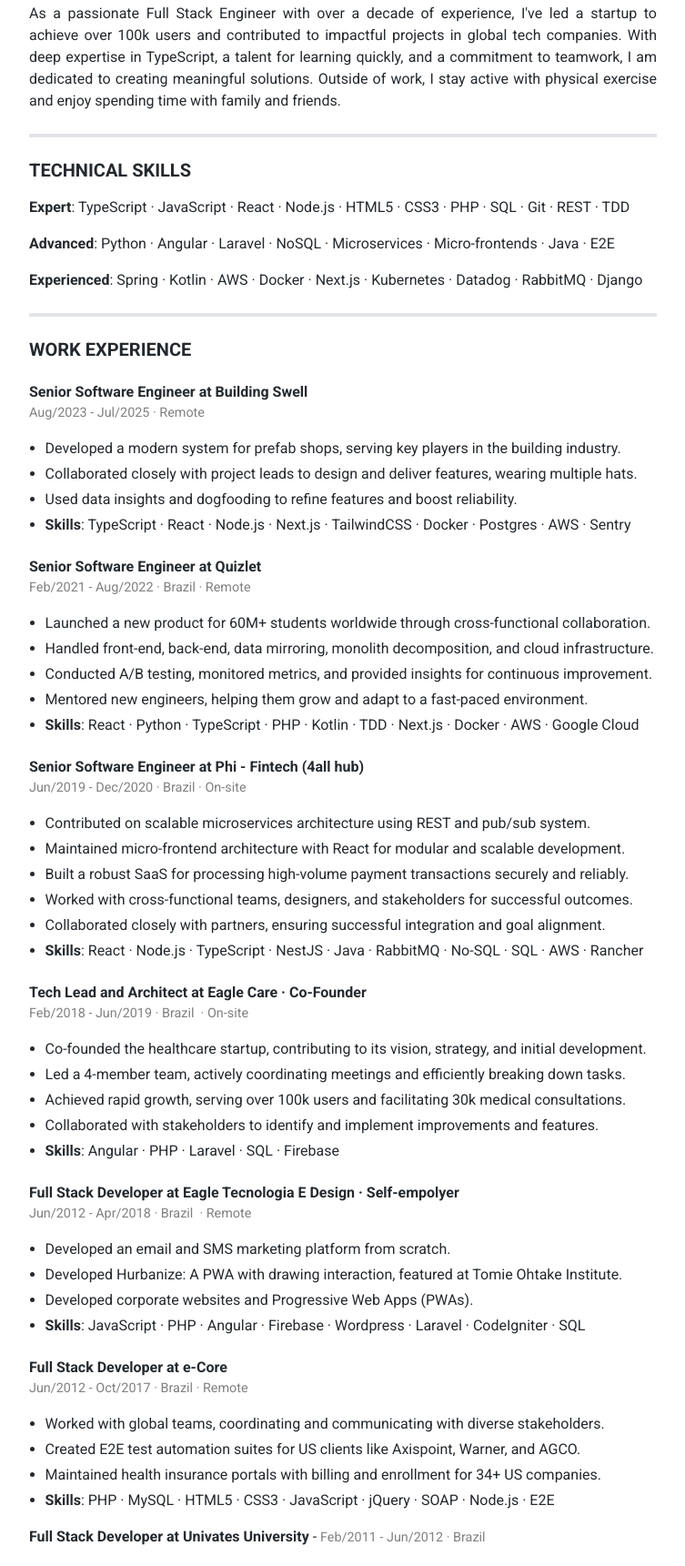
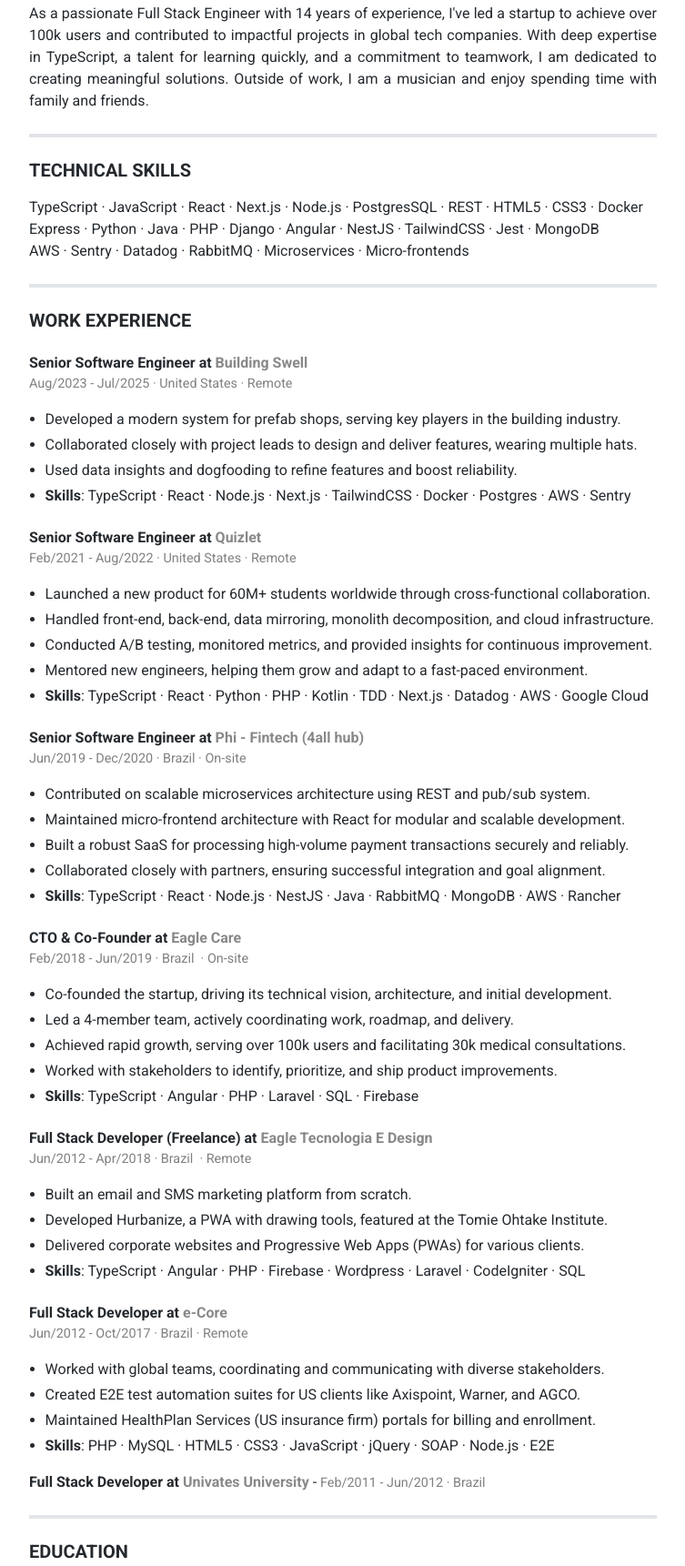
Before and after one commit to darenhart/resume, a plain HTML site: page index.html in a window 1280 px wide. Shown: the part 159-1880 px from the top of the page at 91% size, without its empty margins (263-1016 px from the left). Drawn offline with Linux system fonts and the light colour scheme.

Commit message:
add company link; change tech skills to a single list

```diff
--- a/index.html
+++ b/index.html
@@ -35,6 +35,14 @@
       .markdown-body ul {
         padding-left: 1.1em;
       }
+      .markdown-body .techlist {
+        display: flex;
+      }
+
+      .markdown-body .tech div:not(:last-child)::after {
+        content: " · "; /* The content to insert */
+      }
+
       /* .markdown-body p {
         margin-bottom: 0.6em;
       } */
@@ -44,33 +52,43 @@
 </html>
 <h1 id="daniel-werle-arenhart">Daniel Werle Arenhart</h1>
 <p>Software Engineer · Brazil</p>
-<p><a href="mailto:&#97;&#114;&#x65;&#110;&#x68;&#97;&#x72;&#116;&#46;&#x64;&#x61;&#110;&#x69;&#101;&#108;&#64;&#x67;&#109;&#97;&#x69;&#x6c;&#x2e;&#99;&#111;&#109;">&#97;&#114;&#x65;&#110;&#x68;&#97;&#x72;&#116;&#46;&#x64;&#x61;&#110;&#x69;&#101;&#108;&#64;&#x67;&#109;&#97;&#x69;&#x6c;&#x2e;&#99;&#111;&#109;</a> · <a href="https://linkedin.com/in/darenhart">linkedin.com/in/darenhart</a> · <a href="https://github.com/darenhart">github.com/darenhart</a></p>
-<p>As a passionate Full Stack Engineer with over a decade of experience, I&#39;ve led a startup to achieve over 100k users and contributed to impactful projects in global tech companies. With deep expertise in TypeScript, a talent for learning quickly, and a commitment to teamwork, I am dedicated to creating meaningful solutions. Outside of work, I stay active with physical exercise and enjoy spending time with family and friends.</p>
+<p><a href="mailto:&#x61;&#x72;&#101;&#x6e;&#x68;&#x61;&#114;&#116;&#x2e;&#x64;&#97;&#110;&#x69;&#x65;&#x6c;&#x40;&#103;&#109;&#x61;&#105;&#108;&#x2e;&#x63;&#x6f;&#109;">&#x61;&#x72;&#101;&#x6e;&#x68;&#x61;&#114;&#116;&#x2e;&#x64;&#97;&#110;&#x69;&#x65;&#x6c;&#x40;&#103;&#109;&#x61;&#105;&#108;&#x2e;&#x63;&#x6f;&#109;</a> · <a href="https://linkedin.com/in/darenhart">linkedin.com/in/darenhart</a> · <a href="https://github.com/darenhart">github.com/darenhart</a></p>
+<p>As a passionate Full Stack Engineer with 14 years of experience, I&#39;ve led a startup to achieve over 100k users and contributed to impactful projects in global tech companies. With deep expertise in TypeScript, a talent for learning quickly, and a commitment to teamwork, I am dedicated to creating meaningful solutions. Outside of work, I am a musician and enjoy spending time with family and friends.</p>
 <hr>
 <h3 id="technical-skills">TECHNICAL SKILLS</h3>
-<p><strong>Expert</strong>: TypeScript · JavaScript · React · Node.js · HTML5 · CSS3 · PHP · SQL · Git · REST · TDD</p>
-<p><strong>Advanced</strong>: Python · Angular · Laravel · NoSQL · Microservices · Micro-frontends · Java · E2E</p>
-<p><strong>Experienced</strong>: Spring · Kotlin · AWS · Docker · Next.js · Kubernetes · Datadog · RabbitMQ · Django</p>
+<!-- <div class="techlist">
+  <div>TypeScript</div>
+  <div>JavaScript</div>
+  <div>React</div>
+</div> -->
+<div>
+TypeScript · JavaScript · React · Next.js · Node.js · PostgresSQL · REST · HTML5 · CSS3 · Docker
+</div>
+<div>
+Express · Python · Java · PHP · Django · Angular · NestJS · TailwindCSS · Jest · MongoDB
+</div>
+AWS · Sentry · Datadog · RabbitMQ  · Microservices · Micro-frontends
+
 <hr>
 <h3 id="work-experience">WORK EXPERIENCE</h3>
-<h4 id="senior-software-engineer-at-building-swell">Senior Software Engineer at Building Swell</h4>
-<p><span class="gray-light">Aug/2023 - Jul/2025 · Remote</span></p>
+<h4 id="senior-software-engineer-at-building-swell">Senior Software Engineer at <a href="https://www.buildingswell.com/">Building Swell</a></h4>
+<p><span class="gray-light">Aug/2023 - Jul/2025 · United States · Remote</span></p>
 <ul>
 <li>Developed a modern system for prefab shops, serving key players in the building industry.</li>
 <li>Collaborated closely with project leads to design and deliver features, wearing multiple hats.</li>
 <li>Used data insights and dogfooding to refine features and boost reliability.</li>
 <li><strong>Skills</strong>: TypeScript · React · Node.js · Next.js · TailwindCSS · Docker · Postgres · AWS · Sentry</li>
 </ul>
-<h4 id="senior-software-engineer-at-quizlet">Senior Software Engineer at Quizlet</h4>
-<p><span class="gray-light">Feb/2021 - Aug/2022 · Brazil · Remote</span></p>
+<h4 id="senior-software-engineer-at-quizlet">Senior Software Engineer at <a href="https://quizlet.com/">Quizlet</a></h4>
+<p><span class="gray-light">Feb/2021 - Aug/2022 · United States · Remote</span></p>
 <ul>
 <li>Launched a new product for 60M+ students worldwide through cross-functional collaboration.</li>
 <li>Handled front-end, back-end, data mirroring, monolith decomposition, and cloud infrastructure.</li>
 <li>Conducted A/B testing, monitored metrics, and provided insights for continuous improvement.</li>
 <li>Mentored new engineers, helping them grow and adapt to a fast-paced environment.</li>
-<li><strong>Skills</strong>: React · Python · TypeScript · PHP · Kotlin · TDD · Next.js · Docker · AWS · Google Cloud</li>
+<li><strong>Skills</strong>: TypeScript · React · Python · PHP · Kotlin · TDD · Next.js · Datadog · AWS · Google Cloud</li>
 </ul>
-<h4 id="senior-software-engineer-at-phi---fintech-4all-hub">Senior Software Engineer at Phi - Fintech (4all hub)</h4>
+<h4 id="senior-software-engineer-at-phi---fintech-4all-hub">Senior Software Engineer at <a href="https://4all.com/">Phi - Fintech (4all hub)</a></h4>
 <p><span class="gray-light">Jun/2019 - Dec/2020 · Brazil · On-site</span></p>
 <ul>
 <li><p>Contributed on scalable microservices architecture using REST and pub/sub system.</p>
@@ -79,51 +97,49 @@
 </li>
 <li><p>Built a robust SaaS for processing high-volume payment transactions securely and reliably.</p>
 </li>
-<li><p>Worked with cross-functional teams, designers, and stakeholders for successful outcomes.</p>
-</li>
 <li><p>Collaborated closely with partners, ensuring successful integration and goal alignment.</p>
 <!-- - **Customers**: Cosan, Shell, Payly -->
 </li>
-<li><p><strong>Skills</strong>: React · Node.js · TypeScript · NestJS · Java · RabbitMQ · No-SQL · SQL · AWS · Rancher</p>
+<li><p><strong>Skills</strong>: TypeScript · React · Node.js · NestJS · Java · RabbitMQ · MongoDB · AWS · Rancher</p>
 </li>
 </ul>
-<h4 id="tech-lead-and-architect-at-eagle-care-·-co-founder">Tech Lead and Architect at Eagle Care · Co-Founder</h4>
+<h4 id="cto--co-founder-at-eagle-care">CTO &amp; Co-Founder at <a href="https://eaglecare.com.br">Eagle Care</a></h4>
 <p><span class="gray-light">Feb/2018 - Jun/2019 · Brazil  · On-site</span></p>
 <ul>
-<li>Co-founded the healthcare startup, contributing to its vision, strategy, and initial development.</li>
-<li>Led a 4-member team, actively coordinating meetings and efficiently breaking down tasks.</li>
+<li>Co-founded the startup, driving its technical vision, architecture, and initial development.</li>
+<li>Led a 4-member team, actively coordinating work, roadmap, and delivery.</li>
 <li>Achieved rapid growth, serving over 100k users and facilitating 30k medical consultations.</li>
-<li>Collaborated with stakeholders to identify and implement improvements and features.</li>
-<li><strong>Skills</strong>: Angular · PHP · Laravel · SQL · Firebase</li>
+<li>Worked with stakeholders to identify, prioritize, and ship product improvements.</li>
+<li><strong>Skills</strong>: TypeScript · Angular · PHP · Laravel · SQL · Firebase</li>
 </ul>
-<h4 id="full-stack-developer-at-eagle-tecnologia-e-design-·-self-empolyer">Full Stack Developer at Eagle Tecnologia E Design · Self-empolyer</h4>
+<h4 id="full-stack-developer-freelance-at-eagle-tecnologia-e-design">Full Stack Developer (Freelance) at <a href="https://www.eagledigital.com.br/">Eagle Tecnologia E Design</a></h4>
 <p><span class="gray-light">Jun/2012 - Apr/2018 · Brazil  · Remote</span></p>
 <ul>
-<li>Developed an email and SMS marketing platform from scratch.</li>
-<li>Developed Hurbanize: A PWA with drawing interaction, featured at Tomie Ohtake Institute.</li>
-<li>Developed corporate websites and Progressive Web Apps (PWAs).</li>
-<li><strong>Skills</strong>: JavaScript · PHP · Angular · Firebase · Wordpress · Laravel · CodeIgniter · SQL</li>
+<li>Built an email and SMS marketing platform from scratch.</li>
+<li>Developed Hurbanize, a PWA with drawing tools, featured at the Tomie Ohtake Institute.</li>
+<li>Delivered corporate websites and Progressive Web Apps (PWAs) for various clients.</li>
+<li><strong>Skills</strong>: TypeScript · Angular · PHP · Firebase · Wordpress · Laravel · CodeIgniter · SQL</li>
 </ul>
-<h4 id="full-stack-developer-at-e-core">Full Stack Developer at e-Core</h4>
+<h4 id="full-stack-developer-at-e-core">Full Stack Developer at <a href="https://www.e-core.com/pt-br">e-Core</a></h4>
 <p><span class="gray-light">Jun/2012 - Oct/2017 · Brazil · Remote</span></p>
 <ul>
 <li>Worked with global teams, coordinating and communicating with diverse stakeholders.</li>
 <li>Created E2E test automation suites for US clients like Axispoint, Warner, and AGCO.</li>
-<li>Maintained health insurance portals with billing and enrollment for 34+ US companies.</li>
+<li>Maintained HealthPlan Services (US insurance firm) portals for billing and enrollment.</li>
 <li><strong>Skills</strong>: PHP · MySQL · HTML5 · CSS3 · JavaScript · jQuery · SOAP · Node.js · E2E</li>
 </ul>
-<p><strong>Full Stack Developer at Univates University</strong> - <span class="gray-light">Feb/2011 - Jun/2012 · Brazil</span></p>
+<p><strong>Full Stack Developer at <a href="http://univates.br/">Univates University</a></strong> - <span class="gray-light">Feb/2011 - Jun/2012 · Brazil</span></p>
 <hr>
 <h3 id="education">EDUCATION</h3>
 <p><strong>Bachelor in Computer Engineering</strong> - Univates University (Incomplete) - <span class="gray-light">Jan/2009 - Dez/2012</span></p>
 <p><strong>Computer Technician</strong> - Escola Estadual de Educação Profissional Estrela - <span class="gray-light">Jan/2009 - Dez/2011</span></p>
 <hr>
 <h3 id="languages">LANGUAGES</h3>
-<p><strong>English</strong> - Advanced</p>
+<p><strong>English</strong> - C1 Advanced</p>
 <p><strong>Portuguese</strong> - Native</p>
 <!--
 Keywords / Skills:
-
+ Enzyme
 Enzime, Jest, Mocha, Jasmine, Protractor, Selenium WebDriver
 Jenkins
 Celery,
@@ -139,6 +155,7 @@
 Express
 Redis
 
+
 -->
 
 </body>
```
